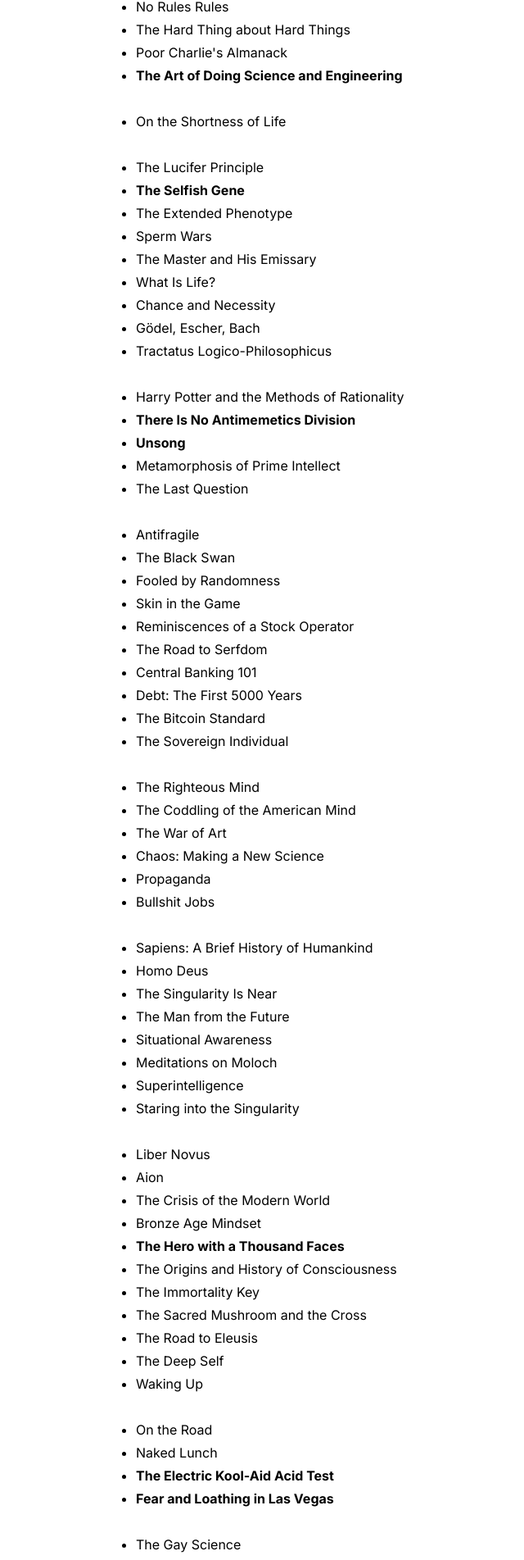
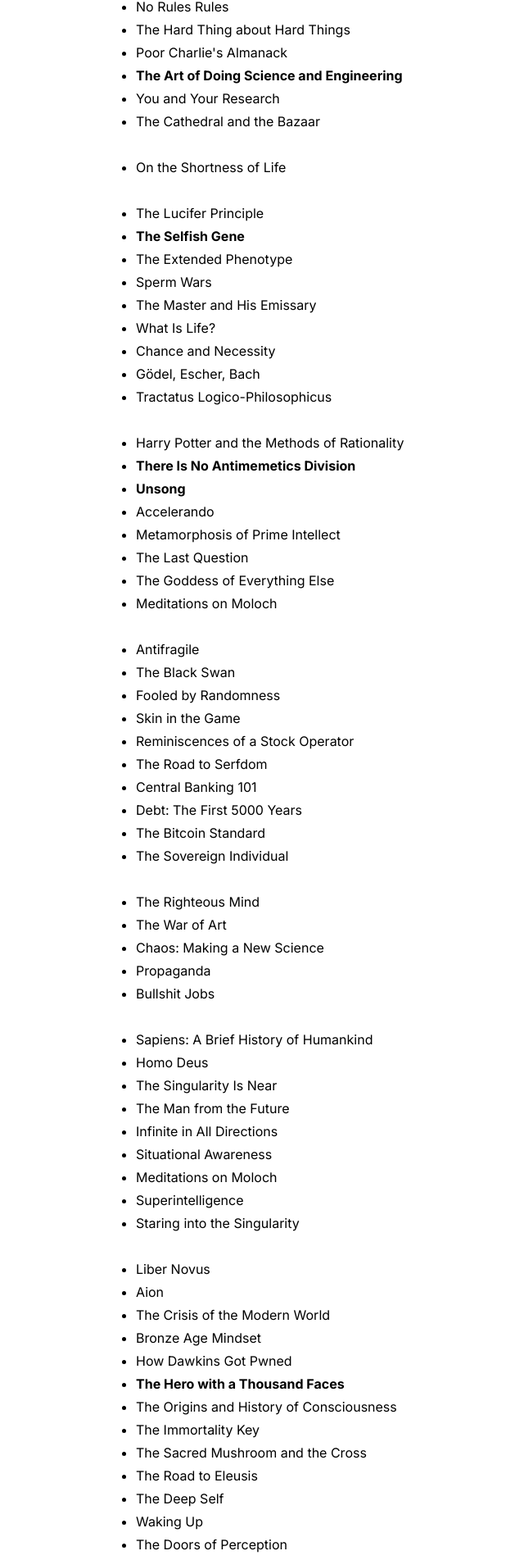
Before and after one commit to 0xturboblitz/florent.xyz, a Next.js app: page /books in a window 1280 px wide. Shown: the part 334-2237 px from the top of the page at 82% size, without its empty margins (170-810 px from the left). Built offline with nearby package versions, Linux system fonts and the light colour scheme.

Commit message:
more books

```diff
--- a/app/books/page.mdx
+++ b/app/books/page.mdx
@@ -11,6 +11,8 @@
 - The Hard Thing about Hard Things
 - Poor Charlie's Almanack
 - **The Art of Doing Science and Engineering**
+- You and Your Research
+- The Cathedral and the Bazaar
 <br />
 - On the Shortness of Life
 <br />
@@ -27,8 +29,11 @@
 - Harry Potter and the Methods of Rationality
 - **There Is No Antimemetics Division**
 - **Unsong**
+- Accelerando
 - Metamorphosis of Prime Intellect
 - The Last Question
+- The Goddess of Everything Else
+- Meditations on Moloch
 <br />
 - Antifragile
 - The Black Swan
@@ -42,7 +47,6 @@
 - The Sovereign Individual
 <br />
 - The Righteous Mind
-- The Coddling of the American Mind
 - The War of Art
 - Chaos: Making a New Science
 - Propaganda
@@ -52,6 +56,7 @@
 - Homo Deus
 - The Singularity Is Near
 - The Man from the Future
+- Infinite in All Directions
 - Situational Awareness
 - Meditations on Moloch
 - Superintelligence
@@ -61,6 +66,7 @@
 - Aion
 - The Crisis of the Modern World
 - Bronze Age Mindset
+- How Dawkins Got Pwned
 - **The Hero with a Thousand Faces**
 - The Origins and History of Consciousness
 - The Immortality Key
@@ -68,6 +74,8 @@
 - The Road to Eleusis
 - The Deep Self
 - Waking Up
+- The Doors of Perception
+- Autobiography of a Yogi
 <br />
 - On the Road
 - Naked Lunch
@@ -91,7 +99,7 @@
 <br />
 - Palahniuk's Guts
 - Flowers for Algernon
-- Kafka on the shore
+- Kafka on the Shore
 - Infinite Jest
 <br />
 - Fear and Trembling
```
